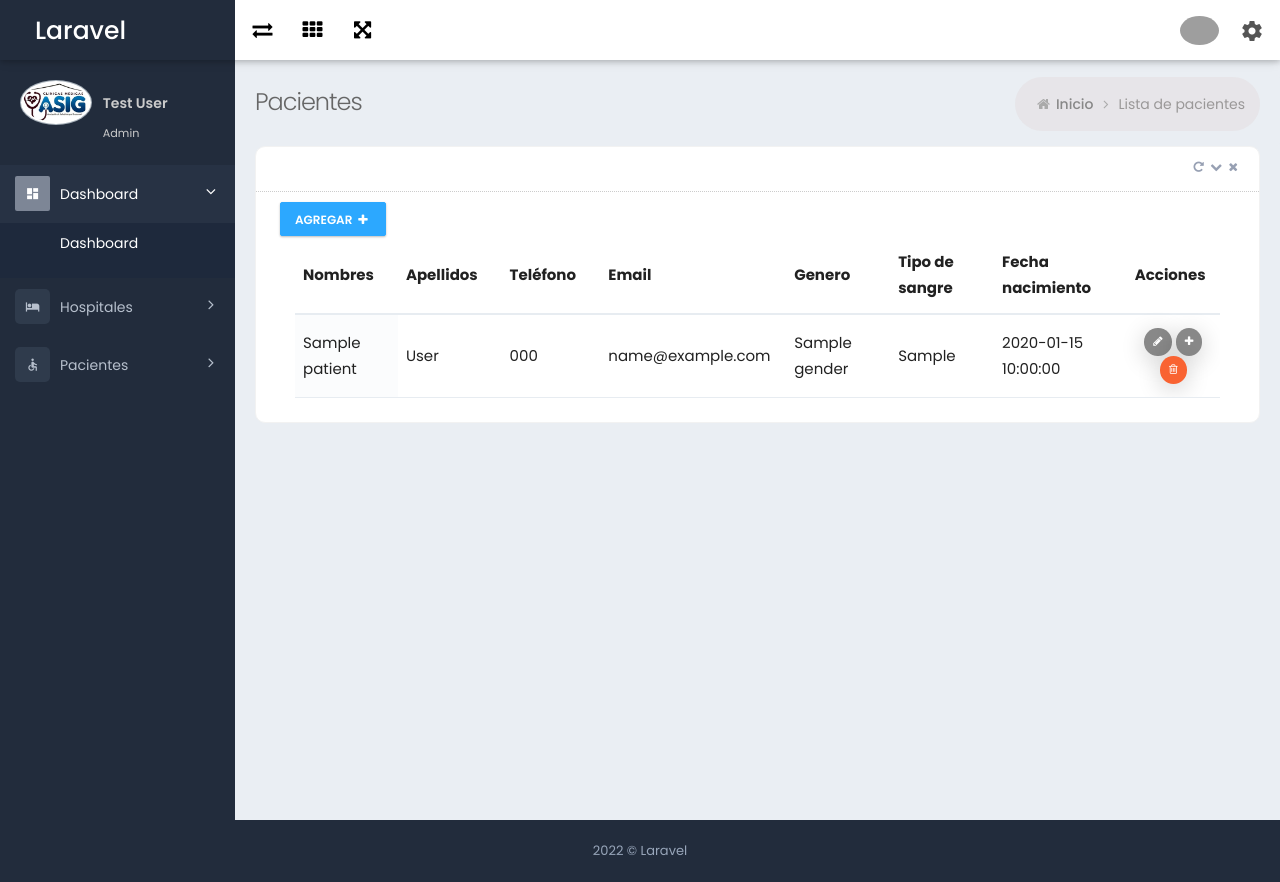
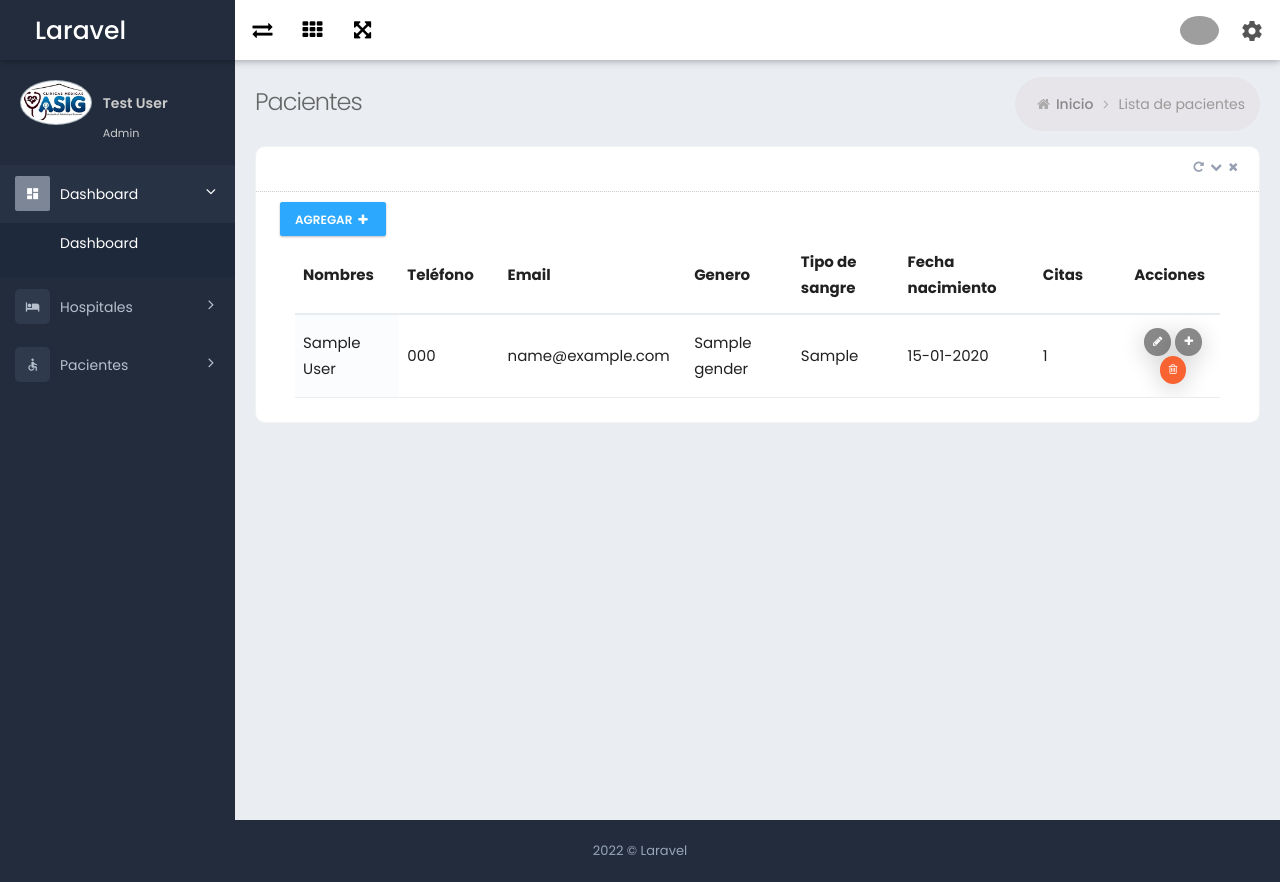
Before and after one commit to jpoou/digdoc, a Laravel app: template resources/views/modules/patients/index.blade.php in a window 1280 px wide. Run offline with Laravel 9, Linux system fonts and the light colour scheme; a user stored in the database is signed in; data comes from the database, SQL or seed files in the repository; tables that the repository leaves empty hold one stand-in row (values such as "Sample post"); the template is opened without the code that fills it: most values are stand-ins (such as "Sample title", 1, 10 or a date in 2020); grey boxes are pictures that could not be loaded.

Commit message:
feat(add): refresh patients

```diff
--- a/app/Http/Controllers/Admin/PatientController.php
+++ b/app/Http/Controllers/Admin/PatientController.php
@@ -12,7 +12,7 @@ class PatientController extends Controller
     public function index()
     {
         return view('modules.patients.index',[
-            'patients' => Patient::all()
+            'patients' => Patient::withCount('appointments')->get()
         ]);
     }
 
--- a/resources/views/modules/patients/edit.blade.php
+++ b/resources/views/modules/patients/edit.blade.php
@@ -2,12 +2,12 @@
     <div class="page-content-wrapper">
         <div class="page-content" style="min-height:613px">
 
-            <x-pages.page-bar title="Editar paciente">
+            <x-pages.page-bar title="Editar cita">
                 <li>
-                    <a class="parent-item" href="{{ route('patients.index') }}">Pacientes</a>&nbsp;
+                    <a class="parent-item" href="{{ route('appointments.index') }}">Citas</a>&nbsp;
                     <i class="fa fa-angle-right"></i>
                 </li>
-                <li class="active">Editar paciente</li>
+                <li class="active">Editar cita</li>
             </x-pages.page-bar>
 
             <div class="row">
--- a/resources/views/modules/patients/index.blade.php
+++ b/resources/views/modules/patients/index.blade.php
@@ -49,12 +49,6 @@
                                                             aria-controls="saveStage" rowspan="1" colspan="1"
                                                             style="width: 262.375px;" aria-sort="ascending"
                                                             aria-label="Name: activate to sort column descending">
-                                                            Apellidos
-                                                        </th>
-                                                        <th class="sorting_asc" tabindex="0"
-                                                            aria-controls="saveStage" rowspan="1" colspan="1"
-                                                            style="width: 262.375px;" aria-sort="ascending"
-                                                            aria-label="Name: activate to sort column descending">
                                                             Teléfono
                                                         </th>
                                                         <th class="sorting_asc" tabindex="0"
@@ -79,6 +73,11 @@
                                                             Fecha nacimiento
                                                         </th>
                                                         <th class="sorting" tabindex="0" aria-controls="saveStage"
+                                                            rowspan="1" colspan="1" style="width: 407.984px;"
+                                                            aria-label="Position: activate to sort column ascending">
+                                                            Citas
+                                                        </th>
+                                                        <th class="sorting" tabindex="0" aria-controls="saveStage"
                                                             rowspan="1" colspan="1" style="width: 156.734px;"
                                                             aria-label="Salary: activate to sort column ascending">
                                                             Acciones
@@ -88,13 +87,13 @@
                                                     <tbody>
                                                     @foreach($patients as $patient)
                                                         <tr role="row" class="odd">
-                                                            <td class="sorting_1">{{ $patient->name }}</td>
-                                                            <td>{{ $patient->surname }}</td>
+                                                            <td class="sorting_1">{{ $patient->full_name }}</td>
                                                             <td>{{ $patient->phone }}</td>
                                                             <td>{{ $patient->email }}</td>
                                                             <td>{{ $patient->gender }}</td>
                                                             <td>{{ $patient->blood_type }}</td>
-                                                            <td>{{ $patient->birth_at }}</td>
+                                                            <td>{{ $patient->birth_at->format('d-m-Y') }}</td>
+                                                            <td>{{ $patient->appointments_count }}</td>
                                                             <td class="center">
                                                                 <a href="{{ route('patients.edit', $patient) }}" class="btn btn-tbl-edit btn-xs">
                                                                     <i class="fa fa-pencil"></i>
```
Also changed, not shown: app/Models/Patient.php (+13 -0 lines).
